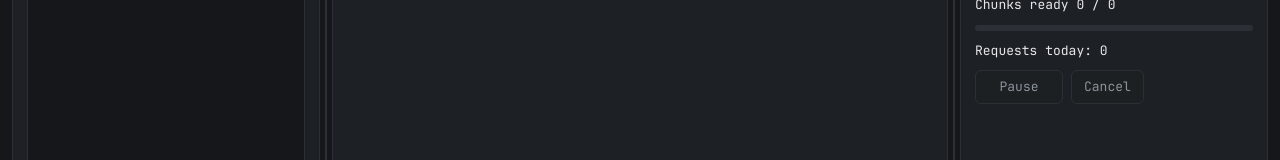
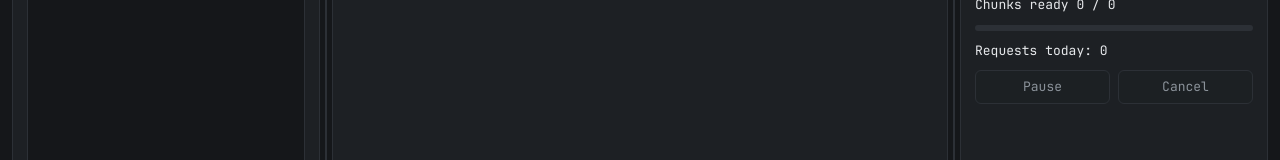
Before and after one commit to NestorKrs/Voice, a React (Vite) app: page / in a window 1280 px wide. Shown: the part 153-313 px from the top of the page. Built offline with nearby package versions, Linux system fonts and the light colour scheme.

Commit message:
0.1.79-alpha: Job panel: Pause and Cancel half and half

```diff
--- a/package.json
+++ b/package.json
@@ -1,7 +1,7 @@
 {
   "name": "voice",
   "private": true,
-  "version": "0.1.78-alpha",
+  "version": "0.1.79-alpha",
   "type": "module",
   "scripts": {
     "dev": "vite --host 127.0.0.1 --port 5180 --strictPort",
--- a/src/App.css
+++ b/src/App.css
@@ -127,4 +127,5 @@
 
 .playerbar .notice { color: var(--accent); }
 .job-toggle { min-width: 88px; transition: border-color var(--ease), color var(--ease), box-shadow var(--ease); }
+.job-panel .row button { flex: 1; min-width: 0; }
 .row .job-toggle.is-paused { border-color: var(--accent); color: var(--accent); box-shadow: inset 0 0 0 1px var(--accent); }
```
Also changed, not shown: 2 other files (tests, documents, lock files or other folders).
